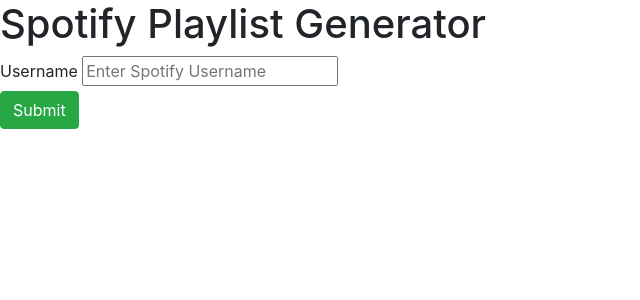
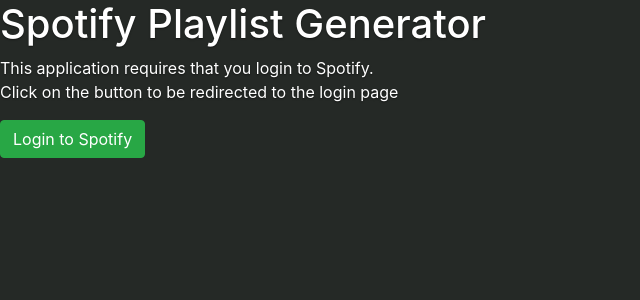
Before and after one commit to hafraz07/Playlist-Generator, a Flask app: page / in a window 1280 px wide. Shown: the top 300 px of the page, without its empty margins (0-640 px from the left). Run offline with Flask 2, Linux system fonts and the light colour scheme; some libraries are stand-ins or nearby versions.

Commit message:
Added login display name feature. Changed theme.

```diff
--- a/web/application.py
+++ b/web/application.py
@@ -18,7 +18,11 @@ def index():
 
 @app.route("/middle")
 def middle():
-    return render_template("middle.html", username=USERNAME)
+    auth_manager = spotipy.oauth2.SpotifyOAuth(client_id=CLIENT_ID, client_secret=CLIENT_SECRET,
+    redirect_uri=REDIRECT_URI, scope=scopes, username=USERNAME)
+    sp_obj = spotipy.Spotify(client_credentials_manager=auth_manager)
+    user = sp_obj.me()['display_name']
+    return render_template("middle.html", username=user)
 
 @app.route("/create", methods=["POST", "GET"])
 def create_playlist():
@@ -56,7 +60,6 @@ def create_playlist():
 
 @app.route("/auth", methods=["POST"])
 def auth():
-    USERNAME = request.form.get("user")
     auth_manager = spotipy.oauth2.SpotifyOAuth(client_id=CLIENT_ID, client_secret=CLIENT_SECRET,
     redirect_uri=REDIRECT_URI, scope=scopes)
     auth_url = auth_manager.get_authorize_url()
--- a/web/templates/index.html
+++ b/web/templates/index.html
@@ -3,6 +3,14 @@
   <head>
     <meta charset="utf-8">
     <link rel="stylesheet" href="https://stackpath.bootstrapcdn.com/bootstrap/4.5.0/css/bootstrap.min.css" integrity="sha384-9aIt2nRpC12Uk9gS9baDl411NQApFmC26EwAOH8WgZl5MYYxFfc+NcPb1dKGj7Sk" crossorigin="anonymous">
+    <style>
+      html,
+      body{
+      background-color: #252926;
+      color: #fff;
+      text-shadow: 0 .05rem .1rem rgba(0, 0, 0, .5);
+      }
+    </style>
     <title>Playlist Generator</title>
   </head>
 
@@ -10,10 +18,11 @@
     <h1>Spotify Playlist Generator</h1>
 
     <form action="{{ url_for('auth') }}" method="post">
-      <label for="username">Username</label>
-      <input type="text" name="user" id="username"
-      placeholder="Enter Spotify Username"><br>
-      <input class="btn btn-success" type="submit" value="Submit">
+      <div>
+      <p> This application requires that you login to Spotify.
+        <br>Click on the button to be redirected to the login page</p>
+      </div>
+      <input class="btn btn-success" type="submit" value="Login to Spotify">
     </form>
 
   </body>
```
Also changed, not shown: web/templates/failure.html (+9 -0 lines), web/templates/middle.html (+9 -1 lines), web/templates/success.html (+9 -0 lines).
